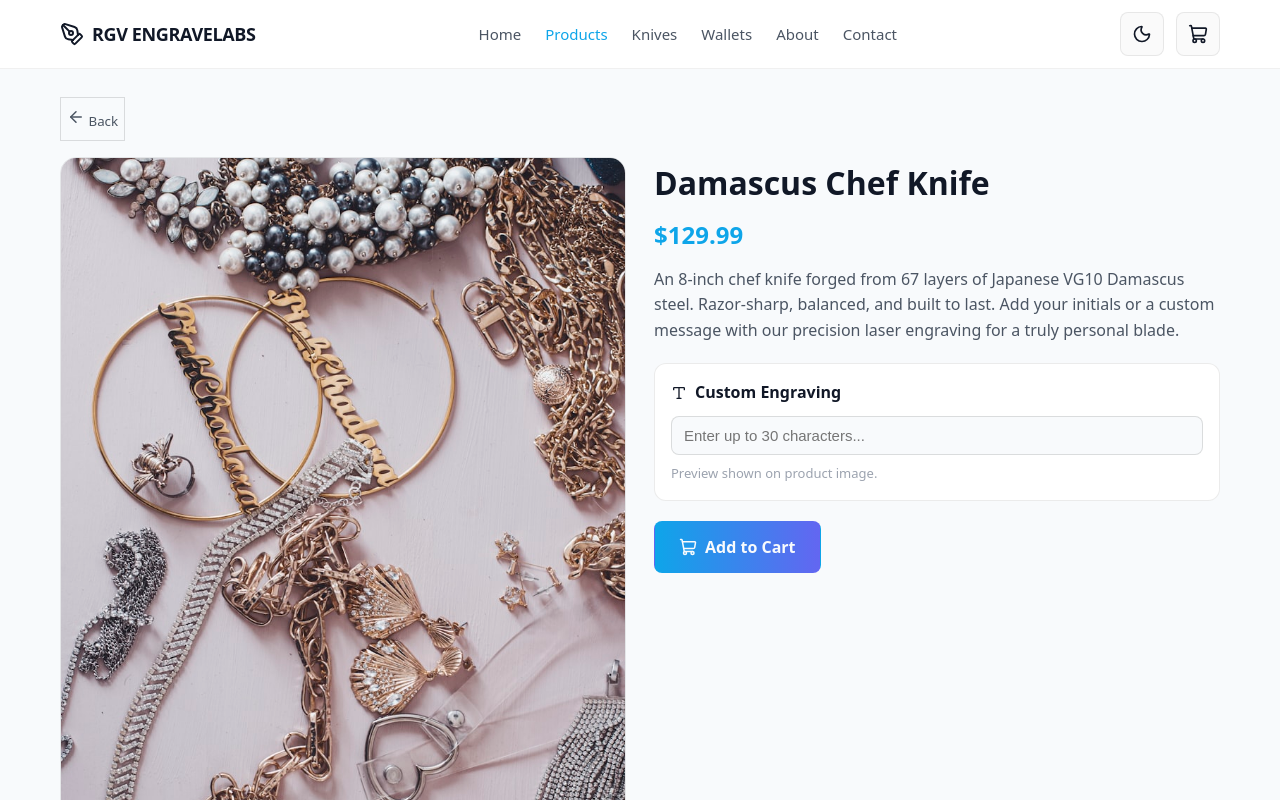
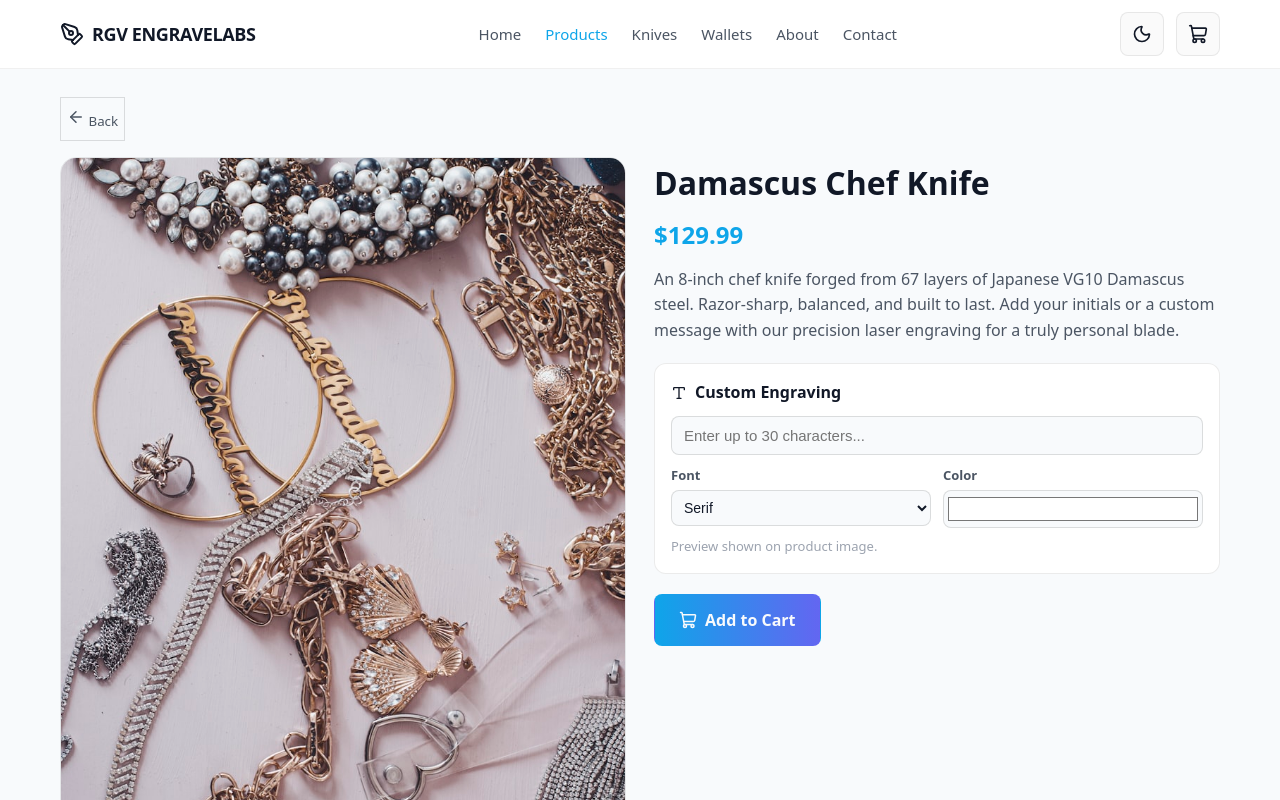
Before and after one commit to jlaiii/hermes-ecommerce-shop, a React (Vite) app: page /hermes-ecommerce-shop/product/1 in a window 1280 px wide. Shown: the top 800 px of the page. Built offline with nearby package versions, Linux system fonts and the light colour scheme.

Commit message:
feat: add font selector and color picker to engraving preview; persist font/color in cart

```diff
--- a/src/App.css
+++ b/src/App.css
@@ -222,8 +222,24 @@ img { max-width: 100%; height: auto; display: block; overflow: hidden; }
 .detail-desc { color: var(--text-muted); line-height: 1.6; margin: 0 0 20px; }
 .engrave-section { background: var(--surface); border: 1px solid var(--border-strong); border-radius: 12px; padding: 16px; margin-bottom: 20px; }
 .engrave-section label { display: flex; align-items: center; gap: 8px; font-weight: 600; margin-bottom: 10px; }
-.engrave-section input { width: 100%; padding: 10px 12px; border-radius: 8px; border: 1px solid var(--border-input); background: var(--bg); color: var(--text); font-size: 15px; }
-.engrave-section input:focus { outline: 2px solid var(--accent); border-color: transparent; }
+.engrave-section input[type="text"] { width: 100%; padding: 10px 12px; border-radius: 8px; border: 1px solid var(--border-input); background: var(--bg); color: var(--text); font-size: 15px; }
+.engrave-section input[type="text"]:focus { outline: 2px solid var(--accent); border-color: transparent; }
+
+.engrave-controls { display: grid; grid-template-columns: 1fr 1fr; gap: 12px; margin-top: 10px; }
+.engrave-field { display: flex; flex-direction: column; gap: 4px; }
+.engrave-field label { font-size: 13px; font-weight: 600; color: var(--text-muted); margin-bottom: 0; }
+.engrave-field select,
+.engrave-field input[type="color"] {
+  width: 100%; padding: 8px; border-radius: 8px; border: 1px solid var(--border-input);
+  background: var(--bg); color: var(--text); font-size: 14px;
+}
+.engrave-field select:focus,
+.engrave-field input[type="color"]:focus { outline: 2px solid var(--accent); border-color: transparent; }
+.engrave-field input[type="color"] { height: 38px; padding: 2px; cursor: pointer; }
+
+@media (max-width: 359px) {
+  .engrave-controls { grid-template-columns: 1fr; }
+}
 .helper-text { margin: 8px 0 0; color: var(--text-dim); font-size: 13px; }
 
 @media (min-width: 900px) {
@@ -485,25 +501,3 @@ img { max-width: 100%; height: auto; display: block; overflow: hidden; }
   .contact-section { padding: 32px 12px; }
   .contact-form { padding: 18px; }
 }
-
-/* Page load / route transition animations */
-.page-transition {
-  animation: pageFadeIn 350ms ease-out both;
-}
-
-@keyframes pageFadeIn {
-  from {
-    opacity: 0;
-    transform: translateY(8px);
-  }
-  to {
-    opacity: 1;
-    transform: translateY(0);
-  }
-}
-
-@media (prefers-reduced-motion: reduce) {
-  .page-transition {
-    animation: none;
-  }
-}
--- a/src/context/CartContext.jsx
+++ b/src/context/CartContext.jsx
@@ -15,7 +15,7 @@ export function CartProvider({ children }) {
     localStorage.setItem('cart', JSON.stringify(cart));
   }, [cart]);
 
-  const addToCart = (product, engraving = '') => {
+  const addToCart = (product, engraving = '', engraveFont = '', engraveColor = '') => {
     setCart((prev) => {
       const existing = prev.find(
         (item) => item.id === product.id && item.engraving === engraving
@@ -27,7 +27,7 @@ export function CartProvider({ children }) {
             : item
         );
       }
-      return [...prev, { ...product, qty: 1, engraving }];
+      return [...prev, { ...product, qty: 1, engraving, engraveFont, engraveColor }];
     });
   };
 
--- a/src/pages/CartPage.jsx
+++ b/src/pages/CartPage.jsx
@@ -43,11 +43,11 @@ export default function CartPage() {
                 <img src={item.image} alt={item.name} />
                 <div className="cart-item-info">
                   <Link to={`/product/${item.id}`}><h2>{item.name}</h2></Link>
-                  {item.engraving && (
-                    <p className="engrave-tag">
-                      Engraving: "{item.engraving}"
-                    </p>
-                  )}
+                {item.engraving && (
+                  <p className="engrave-tag">
+                    Engraving: "{item.engraving}"{item.engraveFont && ` (${item.engraveFont.split(',')[0]})`}{item.engraveColor && ` — ${item.engraveColor}`}
+                  </p>
+                )}
                   <span className="price">
                     ${item.price.toFixed(2)}
                   </span>
--- a/src/pages/ProductDetailPage.jsx
+++ b/src/pages/ProductDetailPage.jsx
@@ -13,6 +13,8 @@ export default function ProductDetailPage({ addToCart }) {
 
   const [engraving, setEngraving] = useState('');
   const [adding, setAdding] = useState(false);
+  const [engraveFont, setEngraveFont] = useState('ui-serif, Georgia, Cambria, "Times New Roman", serif');
+  const [engraveColor, setEngraveColor] = useState('#ffffff');
 
   if (!product) {
     return (
@@ -30,7 +32,7 @@ export default function ProductDetailPage({ addToCart }) {
   const handleAdd = () => {
     if (adding) return;
     setAdding(true);
-    addToCart(product, engraving);
+    addToCart(product, engraving, engraveFont, engraveColor);
     showToast(`Added ${product.name} to cart`);
     setTimeout(() => setAdding(false), 1200);
   };
@@ -103,7 +105,12 @@ export default function ProductDetailPage({ addToCart }) {
             <img src={product.image} alt={product.name} />
             {product.engravable && engraving && (
               <div className="engrave-preview-overlay">
-                <span className="engrave-text">{engraving}</span>
+                <span
+                  className="engrave-text"
+                  style={{ fontFamily: engraveFont, color: engraveColor }}
+                >
+                  {engraving}
+                </span>
               </div>
             )}
           </div>
@@ -127,6 +134,30 @@ export default function ProductDetailPage({ addToCart }) {
                   onChange={(e) => setEngraving(e.target.value)}
                   aria-describedby="engrave-help"
                 />
+                <div className="engrave-controls">
+                  <div className="engrave-field">
+                    <label htmlFor="engrave-font">Font</label>
+                    <select
+                      id="engrave-font"
+                      value={engraveFont}
+                      onChange={(e) => setEngraveFont(e.target.value)}
+                    >
+                      <option value="ui-serif, Georgia, Cambria, 'Times New Roman', serif">Serif</option>
+                      <option value="ui-sans-serif, system-ui, -apple-system, Segoe UI, Roboto, Helvetica, Arial, sans-serif">Sans</option>
+                      <option value="ui-monospace, SFMono-Regular, Menlo, Monaco, Consolas, 'Liberation Mono', monospace">Mono</option>
+                      <option value="'Courier New', Courier, monospace">Typewriter</option>
+                    </select>
+                  </div>
+                  <div className="engrave-field">
+                    <label htmlFor="engrave-color">Color</label>
+                    <input
+                      id="engrave-color"
+                      type="color"
+                      value={engraveColor}
+                      onChange={(e) => setEngraveColor(e.target.value)}
+                    />
+                  </div>
+                </div>
                 <p id="engrave-help" className="helper-text">
                   {engraving
                     ? `${engraving.length}/30 characters`
```
Also changed, not shown: 2 other files (tests, documents, lock files or other folders).
